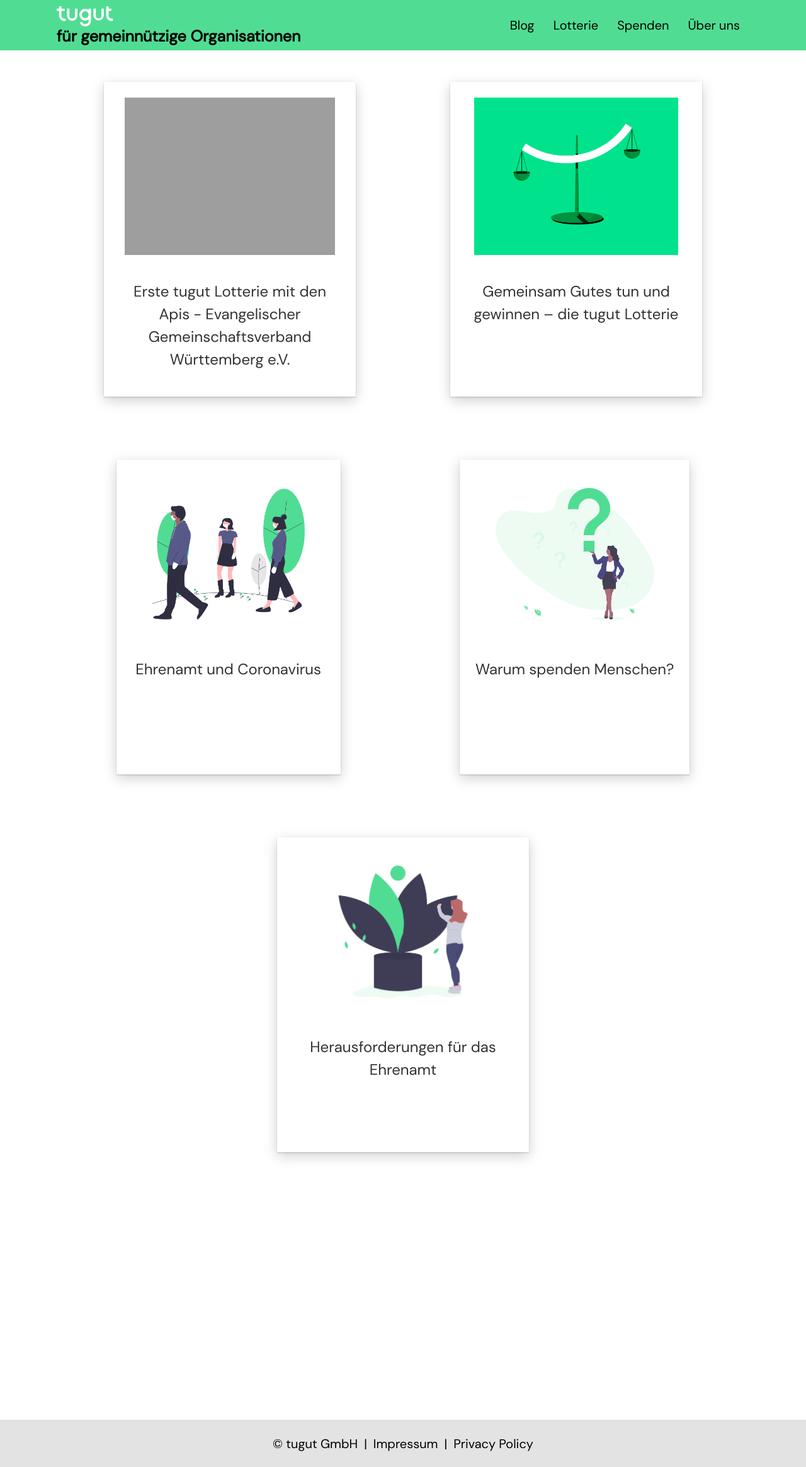
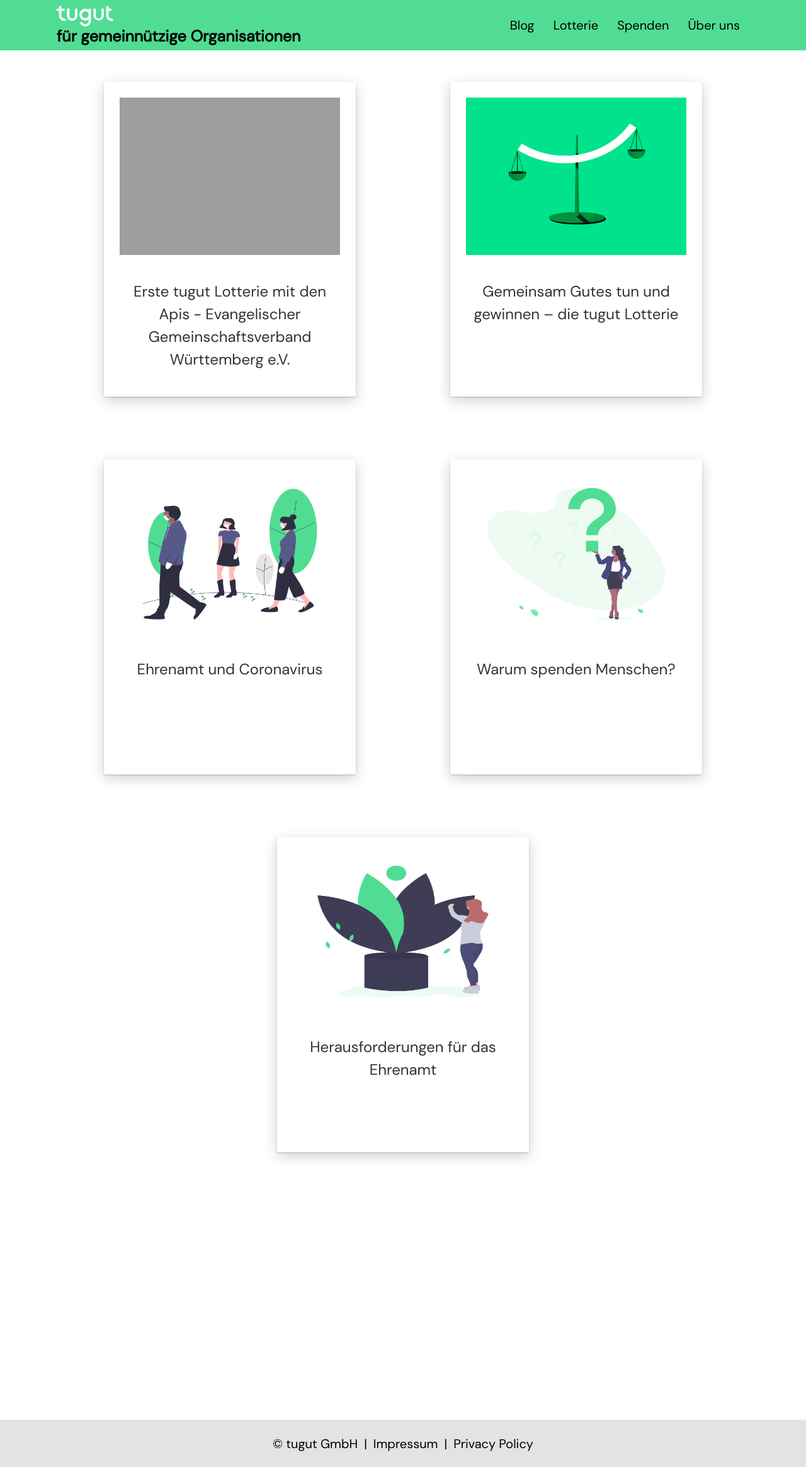
Before and after one commit to tugut-de/site, a Jekyll site: the page built from _pages/blog.html, in a window 1280 px wide. Shown: the whole page at 63% size. Built offline with Jekyll 4.4.1, drawn with Linux system fonts in a browser that asks for light colours; nearby versions of some CDN libraries.

Commit message:
unify images

```diff
--- a/_sass/layout.scss
+++ b/_sass/layout.scss
@@ -48,10 +48,6 @@
 		margin-top: 30px;
 		margin-bottom: 70px;
 		grid-column: 1/-1;
-	}
-
-	.post-header-image {
-		width: 300px;
 	}
 }
 
@@ -1454,9 +1450,8 @@ footer {
 }
 
 .post-header-image {
-	height: auto;
-	max-width: 450px !important;
-	max-height: 250px;
+	width: 350px;
+	height: 250px;
 	margin-bottom: 10px;
 }
 
```
